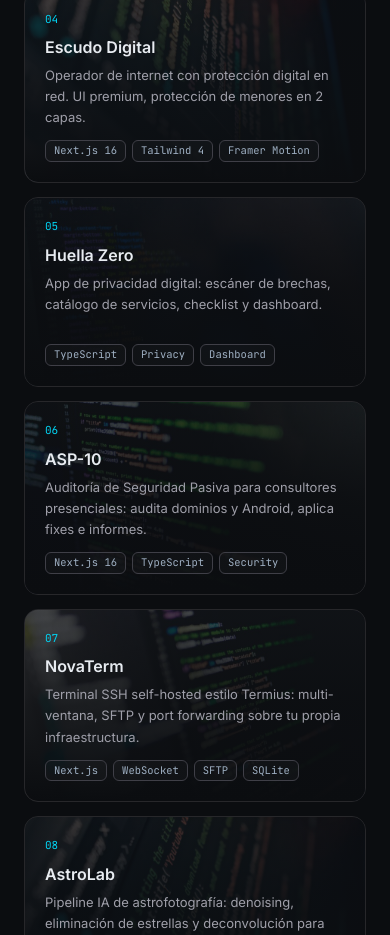
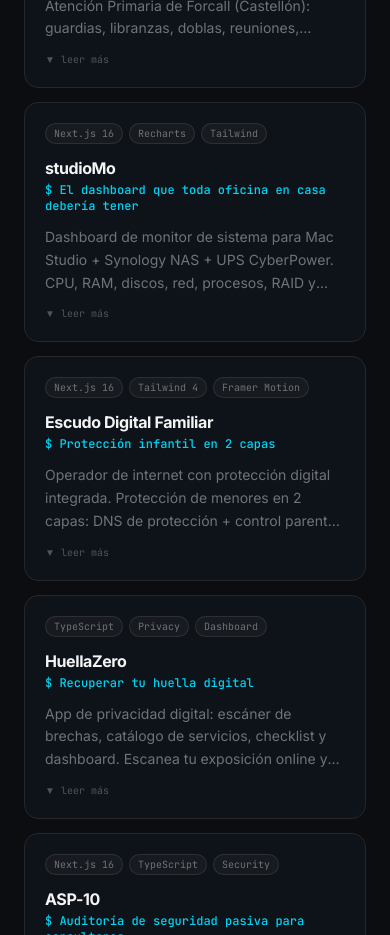
Before and after one commit to ignacioimatik-web/jistev-dev, a Next.js app: page / in a window 390 px wide. Shown: the part 6160-7095 px from the top of the page. Built offline with nearby package versions, Linux system fonts and the light colour scheme.

Commit message:
refactor: proyectos reales a sección Conceptos (sin iconos), elimina sección Trabajo reciente

```diff
--- a/src/app/page.tsx
+++ b/src/app/page.tsx
@@ -3,7 +3,6 @@
 import { About } from "@/components/about";
 import { Capabilities } from "@/components/capabilities";
 import { Skills } from "@/components/skills";
-import { Projects } from "@/components/projects";
 import { Concepts } from "@/components/concepts";
 import { Method } from "@/components/method";
 import { Services } from "@/components/services";
@@ -22,7 +21,6 @@
         <About />
         <Capabilities />
         <Skills />
-        <Projects />
         <Concepts />
         <Method />
         <Services />
--- a/src/components/concepts.tsx
+++ b/src/components/concepts.tsx
@@ -6,64 +6,52 @@
 
 const concepts = [
   {
-    icon: "🛒", title: "CESTIA", tagline: "La cocina como problema de datos",
-    idea: "Convertir recetas en listas de compra inteligentes, organizadas por secciones físicas del supermercado. Escala ingredientes por comensales, respeta preferencias y presupuesto, y te dice exactamente qué comprar en cada pasillo. Mobile-first, para usar con una mano mientras compras.",
-    domains: ["datos", "UX", "logística"], ring: "border-emerald-500/30",
+    icon: "🎵", title: "JazzOne Pipeline", tagline: "Tu música, sin suscripciones, sin esfuerzo",
+    idea: "Pipeline de música: pega una URL de YouTube y el backend descarga, organiza e inyecta la música en tu biblioteca personal. Frontend Next.js en Vercel + backend FastAPI/yt-dlp en NAS Synology vía Docker. Arquitectura híbrida cloud + on-prem.",
+    domains: ["Next.js", "FastAPI", "yt-dlp", "Synology"], repo: "https://github.com/ignacioimatik-web/jazzone-pipeline",
+    ring: "border-rose-500/30",
+  },
+  {
+    icon: "🏥", title: "ZBS Forcall", tagline: "Gestión sanitaria para atención primaria rural",
+    idea: "Plataforma web de gestión del equipo de Atención Primaria de Forcall (Castellón): guardias, libranzas, doblas, reuniones, alertas y avisos del personal médico y de enfermería. Autenticación segura con Supabase Auth y Row Level Security por rol.",
+    domains: ["Next.js", "Supabase", "Auth + RLS"], repo: "https://github.com/ignacioimatik-web/ZBS-Forcall",
+    ring: "border-violet-500/30",
+  },
+  {
+    icon: "📊", title: "studioMo", tagline: "El dashboard que toda oficina en casa debería tener",
+    idea: "Dashboard de monitor de sistema para Mac Studio + Synology NAS + UPS CyberPower. CPU, RAM, discos, red, procesos, RAID y batería centralizados en gráficos en tiempo real. La herramienta que cualquier creador con infraestructura en casa necesita para dormir tranquilo.",
+    domains: ["Next.js 16", "Recharts", "Tailwind"], repo: "https://github.com/ignacioimatik-web/studioMo",
+    ring: "border-cyan-500/30",
+  },
+  {
+    icon: "🛡️", title: "Escudo Digital Familiar", tagline: "Protección infantil en 2 capas",
+    idea: "Operador de internet con protección digital integrada. Protección de menores en 2 capas: DNS de protección + control parental, con configurador guiado paso a paso para cualquier familia, adaptado a cada dispositivo y a la edad de los hijos. UI premium.",
+    domains: ["Next.js 16", "Tailwind 4", "Framer Motion"], repo: "https://github.com/ignacioimatik-web/escudo-digital-landing",
+    ring: "border-sky-500/30",
   },
   {
     icon: "🛡️", title: "HuellaZero", tagline: "Recuperar tu huella digital",
-    idea: "Escanea tu exposición online (brechas de seguridad, contraseñas filtradas, cuentas olvidadas) y automatiza el borrado con 4 métodos progresivos: bookmarklet, extensión, script o agente IA con control de navegador. Un dashboard con puntuación de privacidad para que cualquiera — sin importar su nivel técnico — recupere el control de sus datos.",
-    domains: ["seguridad", "IA", "automatización", "UX"], ring: "border-violet-500/30",
+    idea: "App de privacidad digital: escáner de brechas, catálogo de servicios, checklist y dashboard. Escanea tu exposición online y automatiza el borrado con métodos progresivos, con una puntuación de privacidad para que cualquiera recupere el control de sus datos.",
+    domains: ["TypeScript", "Privacy", "Dashboard"], repo: "https://github.com/ignacioimatik-web/huellazero",
+    ring: "border-emerald-500/30",
   },
   {
-    icon: "👨‍👩‍👧‍👦", title: "Escudo Digital Familiar", tagline: "Protección infantil en 2 capas",
-    idea: "Un método completo de protección digital para menores, basado en DNS de protección + control parental, guiado paso a paso para cualquier familia. No es una app técnica: es un configurador interactivo que adapta la protección a cada dispositivo (móvil, tablet, PC, router) según la edad de los hijos y el nivel técnico de los padres.",
-    domains: ["seguridad", "educación", "familia"], ring: "border-sky-500/30",
+    icon: "🔐", title: "ASP-10", tagline: "Auditoría de seguridad pasiva para consultores",
+    idea: "Herramienta profesional de auditoría de seguridad para intervenciones presenciales. Conecta el MacBook, audita dominios web y dispositivos Android, aplica fixes con un clic y genera presupuestos e informes profesionales.",
+    domains: ["Next.js 16", "TypeScript", "Security"], repo: "https://github.com/ignacioimatik-web/ASP-10",
+    ring: "border-red-500/30",
   },
   {
-    icon: "🎵", title: "JazzOne Pipeline", tagline: "Tu música, sin suscripciones, sin esfuerzo",
-    idea: "Pega una URL de YouTube y el pipeline descarga, organiza e inyecta la música directamente en tu biblioteca Navidrome personal. Detección automática de artista y álbum, enriquecimiento con metadatos, todo corriendo 24/7 en un NAS. Una arquitectura híbrida cloud + on-prem que separa frontend (Vercel) de backend (FastAPI + túnel Cloudflare).",
-    domains: ["automatización", "híbrido", "datos"], ring: "border-rose-500/30",
+    icon: "🖥️", title: "NovaTerm", tagline: "Terminal SSH self-hosted, estilo Termius",
+    idea: "Terminal SSH self-hosted, sin nube ajena. Multi-ventana con túnel WebSocket, SFTP integrado y port forwarding (local, remoto, SOCKS5). Tus hosts, claves y sesiones viven en tu propia infraestructura, con layout persistente.",
+    domains: ["Next.js", "WebSocket", "SFTP", "SQLite"], repo: "https://github.com/ignacioimatik-web/novaterm",
+    ring: "border-blue-500/30",
   },
   {
-    icon: "🎙️", title: "Podcast Pipeline", tagline: "Transcripción 24× más rápida que el audio",
-    idea: "Descarga y transcribe podcasts con aceleración Apple Silicon. 95 minutos de audio → 4 minutos de transcripción usando el Neural Engine del Mac Studio. Con resúmenes automáticos vía IA, cola de trabajos con ETA, y acceso remoto por túnel. Todo gestionado como servicios persistentes, sin intervención manual.",
-    domains: ["IA", "aceleración hardware", "automatización"], ring: "border-amber-500/30",
-  },
-  {
-    icon: "📊", title: "StudioMo", tagline: "El dashboard que toda oficina en casa debería tener",
-    idea: "Monitor en tiempo real de Mac Studio + Synology NAS + UPS. CPU, RAM, discos, red, procesos, temperatura, estado del RAID, batería de la UPS. Todo centralizado en un dashboard elegante con gráficos. No es un sistema de monitorización enterprise — es la herramienta que cualquier creador con infraestructura en casa necesita para dormir tranquilo.",
-    domains: ["infraestructura", "datos", "UX"], ring: "border-cyan-500/30",
-  },
-  {
-    icon: "⚽", title: "Tarjeta Roja", tagline: "Gamificar el coleccionismo de cromos",
-    idea: "Un campeonato mundial de cartas de fútbol híbrido: crea cartas con rarity tiers y avatares SVG procedimentales, construye plantillas mezclando clubes y selecciones, y compite en torneos globales con mecánicas de duelos por atributos. La lógica de torneo completa — grupos, eliminatorias, desempates — corre en el navegador.",
-    domains: ["gamificación", "datos", "UX"], ring: "border-red-500/30",
-  },
-  {
-    icon: "🚵", title: "LEVO", tagline: "Rutas MTB con inteligencia de terreno",
-    idea: "Planificador profesional de rutas MTB/enduro para la zona de Els Ports. Catálogo de 29 tracks GPX reales con un constructor visual que encadena rutas secuencialmente sobre mapa 3D, detecta conexiones entre tracks automáticamente, integra clima en tiempo real y horas de sol, y evalúa el riesgo combinado (meteorología + terreno).",
-    domains: ["outdoor", "datos geo", "clima"], ring: "border-lime-500/30",
-  },
-  {
-    icon: "🏷️", title: "Price Sentinel AI", tagline: "Tu asistente de compras inteligente",
-    idea: "Scraping multi-tienda + análisis IA para monitorizar precios. Scrapea productos de varias tiendas, normaliza datos, usa DeepSeek para analizar históricos y generar recomendaciones (\"oportunidad\", \"esperar\", \"precio alto\"), y te notifica cuando se cumplen tus reglas de alerta. Como tener un analista de mercado para tus compras del día a día.",
-    domains: ["IA", "scraping", "datos", "automatización"], ring: "border-yellow-500/30",
-  },
-  {
-    icon: "🏭", title: "WARDEN", tagline: "E-commerce con ADN de ingeniería",
-    idea: "Tienda online para escenografía BattleTech impresa en 3D con una estética intencionadamente industrial: paleta gris metálico con acentos azul acero, bundles con descuento, drops limitados, y un sistema de selección con presupuesto. No es un shop genérico — es una experiencia de compra que refleja la precisión del producto.",
-    domains: ["e-commerce", "UX", "3D"], ring: "border-slate-500/30",
-  },
-  {
-    icon: "💬", title: "Telegram AI Bot", tagline: "Tu negocio en Telegram con cerebro",
-    idea: "Un bot de Telegram con IA que mantiene contexto de conversación, aprende del usuario y se personaliza para cualquier negocio. No es un bot de menús — es un asistente que entiende preguntas, recuerda conversaciones anteriores y responde con coherencia. Plug-and-play: clona, configura el prompt de personalidad y está listo.",
-    domains: ["IA", "bots", "automatización"], ring: "border-blue-500/30",
-  },
-  {
-    icon: "🏥", title: "LaudIA", tagline: "IA que escucha consultas médicas",
-    idea: "Transcripción en tiempo real de consultas médico-paciente con Whisper, generación automática de informes estructurados con LLMs, y aprendizaje continuo del feedback del especialista. No es un chatbot bonito: es un sistema que un médico usa cada día para ahorrar horas de papeleo. Orquestación de modelos, control de alucinaciones, y fiabilidad en producción.",
-    domains: ["IA", "salud", "automatización"], ring: "border-emerald-500/30",
+    icon: "🔭", title: "AstroLab", tagline: "El RC-Astro casero",
+    idea: "Pipeline IA de astrofotografía: denoising, eliminación de estrellas y deconvolución para cielo profundo. Pensado para el flujo del aficionado (Nikon D610 + NexStar 6 SE, cielos Bortle 2-3). 25 subs + denoise IA superan a 100 subs crudos: el procesado gana a 4× más tiempo de integración.",
+    domains: ["Python", "PyTorch", "Astropy", "MPS"], repo: "https://github.com/ignacioimatik-web/astrolab",
+    ring: "border-amber-500/30",
   },
 ];
 
@@ -104,7 +92,6 @@
             >
               <div className="relative z-10">
                 <div className="mb-3 flex items-start justify-between gap-2">
-                  <span className="text-2xl">{c.icon}</span>
                   <div className="flex flex-wrap justify-end gap-1.5">
                     {c.domains.map((d) => (
                       <span
@@ -130,8 +117,21 @@
                 >
                   {c.idea}
                 </p>
-                <div className="mt-3 font-mono text-[10px] text-zinc-600 transition-colors group-hover:text-zinc-500">
-                  {isOpen ? "▲ contraer" : "▼ leer más"}
+                <div className="mt-3 flex items-center justify-between">
+                  <span className="font-mono text-[10px] text-zinc-600 transition-colors group-hover:text-zinc-500">
+                    {isOpen ? "▲ contraer" : "▼ leer más"}
+                  </span>
+                  {isOpen && (
+                    <a
+                      href={c.repo}
+                      target="_blank"
+                      rel="noopener noreferrer"
+                      onClick={(e) => e.stopPropagation()}
+                      className="rounded-[6px] border border-zinc-700 px-3 py-1 font-mono text-[11px] text-zinc-300 transition-colors hover:border-cyan-400 hover:text-cyan-400"
+                    >
+                      repo ↗
+                    </a>
+                  )}
                 </div>
               </div>
             </motion.div>
--- a/src/components/hero.tsx
+++ b/src/components/hero.tsx
@@ -87,7 +87,7 @@
                               Solicitar presupuesto
                             </Link>
               <Link
-                href="#proyectos"
+                href="#conceptos"
                 className="inline-flex items-center justify-center rounded-[10px] border border-zinc-700 px-7 py-3.5 text-sm font-semibold text-zinc-100 transition-colors hover:border-cyan-400 hover:text-cyan-400"
               >
                 Ver proyectos →
--- a/src/components/nav.tsx
+++ b/src/components/nav.tsx
@@ -6,7 +6,6 @@
 const navLinks = [
   { href: "#about", label: "sobre-mi" },
   { href: "#capacidades", label: "capacidades" },
-  { href: "#proyectos", label: "proyectos" },
   { href: "#conceptos", label: "conceptos" },
   { href: "#metodo", label: "metodo" },
   { href: "#skills", label: "stack" },
--- a/src/components/projects.tsx
+++ /dev/null
@@ -1,115 +0,0 @@
-"use client";
-
-import { motion } from "framer-motion";
-import { SectionWrapper, SectionHeading } from "@/components/section-wrapper";
-
-const projects = [
-  {
-    title: "JazzOne Pipeline",
-    desc: "Pipeline de música: frontend Next.js en Vercel + backend FastAPI/yt-dlp en NAS Synology vía Docker.",
-    url: "https://github.com/ignacioimatik-web/jazzone-pipeline",
-    bg: "/proj-bg/p1.jpg",
-    tech: ["Next.js", "FastAPI", "yt-dlp", "Synology"],
-  },
-  {
-    title: "ZBS Forcall",
-    desc: "Gestión sanitaria del equipo de Atención Primaria de Forcall: guardias, libranzas, alertas y avisos con roles y RLS.",
-    url: "https://github.com/ignacioimatik-web/ZBS-Forcall",
-    bg: "/proj-bg/p2.jpg",
-    tech: ["Next.js", "Supabase", "Auth + RLS"],
-  },
-  {
-    title: "studioMo",
-    desc: "Dashboard de monitor de sistema para Mac Studio + NAS Synology + UPS CyberPower, con charts en tiempo real.",
-    url: "https://github.com/ignacioimatik-web/studioMo",
-    bg: "/proj-bg/p3.jpg",
-    tech: ["Next.js 16", "Recharts", "Tailwind"],
-  },
-  {
-    title: "Escudo Digital",
-    desc: "Operador de internet con protección digital en red. UI premium, protección de menores en 2 capas.",
-    url: "https://github.com/ignacioimatik-web/escudo-digital-landing",
-    bg: "/proj-bg/p4.jpg",
-    tech: ["Next.js 16", "Tailwind 4", "Framer Motion"],
-  },
-  {
-    title: "Huella Zero",
-    desc: "App de privacidad digital: escáner de brechas, catálogo de servicios, checklist y dashboard.",
-    url: "https://github.com/ignacioimatik-web/huellazero",
-    bg: "/proj-bg/p5.jpg",
-    tech: ["TypeScript", "Privacy", "Dashboard"],
-  },
-  {
-    title: "ASP-10",
-    desc: "Auditoría de Seguridad Pasiva para consultores presenciales: audita dominios y Android, aplica fixes e informes.",
-    url: "https://github.com/ignacioimatik-web/ASP-10",
-    bg: "/proj-bg/p6.jpg",
-    tech: ["Next.js 16", "TypeScript", "Security"],
-  },
-  {
-    title: "NovaTerm",
-    desc: "Terminal SSH self-hosted estilo Termius: multi-ventana, SFTP y port forwarding sobre tu propia infraestructura.",
-    url: "https://github.com/ignacioimatik-web/novaterm",
-    bg: "/proj-bg/p7.jpg",
-    tech: ["Next.js", "WebSocket", "SFTP", "SQLite"],
-  },
-  {
-    title: "AstroLab",
-    desc: "Pipeline IA de astrofotografía: denoising, eliminación de estrellas y deconvolución para cielo profundo.",
-    url: "https://github.com/ignacioimatik-web/astrolab",
-    bg: "/proj-bg/p8.jpg",
-    tech: ["Python", "PyTorch", "Astropy", "MPS"],
-  },
-];
-
-export function Projects() {
-  return (
-    <SectionWrapper id="proyectos">
-      <SectionHeading label="proyectos" title="Trabajo reciente." />
-
-      <div className="grid grid-cols-1 gap-3.5 sm:grid-cols-2 lg:grid-cols-4">
-        {projects.map((p, i) => (
-          <motion.a
-            key={p.title}
-            href={p.url}
-            target="_blank"
-            rel="noopener noreferrer"
-            initial={{ opacity: 0, y: 30 }}
-            whileInView={{ opacity: 1, y: 0 }}
-            viewport={{ once: true }}
-            transition={{ delay: i * 0.05, duration: 0.5 }}
-            className="group relative flex min-h-[190px] flex-col justify-end overflow-hidden rounded-[14px] border border-zinc-800 bg-[#11161d] p-5 transition-all hover:-translate-y-0.5 hover:border-cyan-400/40"
-          >
-            <img
-              src={p.bg}
-              alt=""
-              loading="lazy"
-              className="absolute inset-0 h-full w-full object-cover opacity-35 transition-opacity duration-300 group-hover:opacity-50"
-            />
-            <div className="absolute inset-0 bg-gradient-to-t from-[#0b0d10] via-[#0b0d10]/80 to-[#0b0d10]/30" />
-
-            <span className="relative z-10 font-mono text-[11px] text-cyan-400">
-              {String(i + 1).padStart(2, "0")}
-            </span>
-            <h3 className="relative z-10 mt-2 text-base font-semibold">
-              {p.title}
-            </h3>
-            <p className="relative z-10 mt-1.5 flex-1 text-[13px] leading-relaxed text-zinc-400">
-              {p.desc}
-            </p>
-            <div className="relative z-10 mt-3 flex flex-wrap gap-1.5">
-              {p.tech.map((t) => (
-                <span
-                  key={t}
-                  className="rounded-[6px] border border-zinc-700 bg-white/[0.02] px-2 py-0.5 font-mono text-[10.5px] text-[#9fb0c3]"
-                >
-                  {t}
-                </span>
-              ))}
-            </div>
-          </motion.a>
-        ))}
-      </div>
-    </SectionWrapper>
-  );
-}
```
